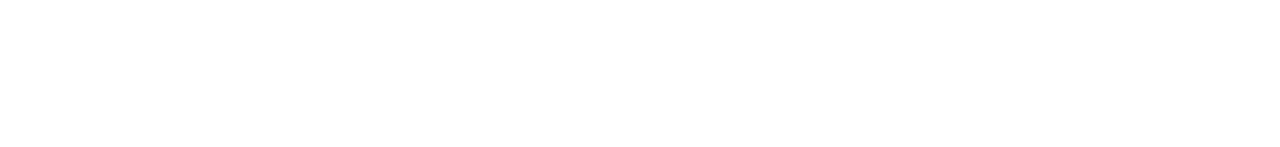
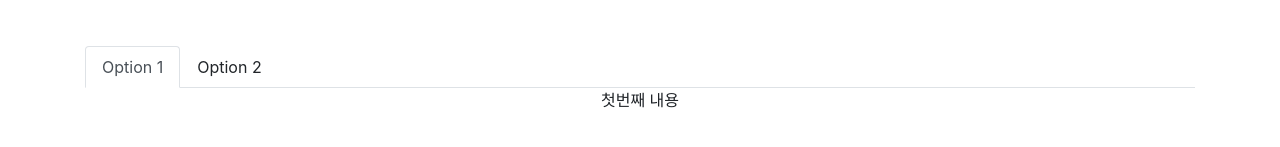
Before and after one commit to bluegmlduf2/reactShop, a React (Create React App) app: page /detail/1 in a window 1280 px wide. Shown: the part 595-742 px from the top of the page. Built offline with nearby package versions, Linux system fonts and the light colour scheme.

Commit message:
0331 탭 , 애니메이션

```diff
--- a/package.json
+++ b/package.json
@@ -15,6 +15,7 @@
     "react-dom": "^17.0.2",
     "react-router-dom": "^5.2.0",
     "react-scripts": "4.0.3",
+    "react-transition-group": "^4.4.1",
     "styled-components": "^5.2.1",
     "web-vitals": "^1.0.1"
   },
--- a/src/Detail.js
+++ b/src/Detail.js
@@ -1,59 +1,64 @@
 /*eslint-disable*/
 //1.컴포넌트 js파일은 파일명 첫글자가 대문자이다 2.컴포넌트사용을위해 리액트라이브러리를 임포트
-import {react,useEffect, useState,useContext} from 'react'; // let {}  = react() ..ES6의 신문법 Rest과 같다. 반환값중에 필요한 값만 변수로 선언하여 사용한다
-import {useHistory,useParams} from 'react-router-dom'//1.페이지이동을위한 리액트 라우터 라이브러리 2.useParams 파라미터의 변수를 가져오기 위한 라이브러리
+import { react, useEffect, useState, useContext } from 'react'; // let {}  = react() ..ES6의 신문법 Rest과 같다. 반환값중에 필요한 값만 변수로 선언하여 사용한다
+import { useHistory, useParams } from 'react-router-dom'//1.페이지이동을위한 리액트 라우터 라이브러리 2.useParams 파라미터의 변수를 가져오기 위한 라이브러리
 import styled from 'styled-components'; //1.styled-components 의 선언
 import './Detail.scss'
-import {sizeContext} from './App.js'//sizeContext 사용하기위해서
+import { sizeContext } from './App.js'//sizeContext 사용하기위해서
+import { Nav } from 'react-bootstrap';
+import {CSSTransition} from 'react-transition-group';
+
 
 function Detail(props) {
     let history = useHistory();//페이지이동라우터 초기화
-    let {id}=useParams();//{:파라미터..}
-    let [chk,chkUpd]=useState(true)
+    let { id } = useParams();//{:파라미터..}
+    let [chk, chkUpd] = useState(true)
+    let [tabBtn, tabBtnUpd] = useState(1)
+    let [tabAni, tabAniUpd] = useState(false)
     /* es6의 find를 사용한 방법
     let 찾은상품 = props.shoes.find(function(상품){
         return 상품.id == id
     });
      */
 
-    let timer=null
+    let timer = null
 
     //HOOK 신문법. 1.컴포넌트가 등장(마운트)될때 & 재렌더링때 사용됨  //주로 AJAX통신을 넣기도함
-    useEffect(()=>{
+    useEffect(() => {
         //settimeOut즉시실행함수
-        timer=(function(){
-            setTimeout(()=>{
+        timer = (function () {
+            setTimeout(() => {
                 chkUpd(false)
-            },3000);
+            }, 3000);
         })()
         //return ()=>{ clearTimeout(타이머) }
     })
 
     //HOOK 신문법. 2.컴포넌트가 사라질(언마운트)때 사용됨
-    useEffect(()=>{
-        return  clearTimeout(timer) //timer해제
+    useEffect(() => {
+        return clearTimeout(timer) //timer해제
         // return function(){
         //     alert('언마우트 HOOK')
         // }
     })
 
     //HOOK 신문법. 3.컴포넌트가 최초 로드될때만 사용됨. 매개변수 useEffect(()=>{},[chk])는 chk가 업데이트될때 실행됨. [] 만 존재할시 최초 로드시에만 사용됨
-    useEffect(()=>{
+    useEffect(() => {
         console.log(1)
-    },[])
+    }, [])
 
     /* styled-components를 사용하면 생기는 이점 1.CSS파일을 찾을 필요가 없다*/
-    let  박스=styled.div`
+    let 박스 = styled.div`
     padding:20px;
     `
-    let 제목=styled.h4`
+    let 제목 = styled.h4`
     font-size: 25px;
-    color:${props=>props.userColor}
+    color:${props => props.userColor}
     `
 
     function changestock() {
-        let deepCopy=[...props.stock_prop]
-        deepCopy[id]=parseInt(props.stock_prop[id])+1
+        let deepCopy = [...props.stock_prop]
+        deepCopy[id] = parseInt(props.stock_prop[id]) + 1
         props.stockUpd_prop(deepCopy)
     }
 
@@ -67,26 +72,39 @@
             </박스>
 
             {/* 아래의 if 문 사용이 좋은 관습 */}
-            <div className="my-alert1" style={chk?{visibility:"visible"}:{visibility:"hidden"}}>
+            <div className="my-alert1" style={chk ? { visibility: "visible" } : { visibility: "hidden" }}>
                 <p>재고가 얼마 남지 않았습니다</p>
             </div>
             <div className="row">
                 <div className="col-md-6">
-                    <img src={"https://codingapple1.github.io/shop/shoes"+(parseInt(id)+1)+".jpg"} width="100%" />
+                    <img src={"https://codingapple1.github.io/shop/shoes" + (parseInt(id) + 1) + ".jpg"} width="100%" />
                 </div>
                 <div className="col-md-6 mt-4">
                     <h4 className="pt-5">{props.detail_prop[id].title}</h4>
                     <p>{props.detail_prop[id].content}</p>
                     <p>{props.detail_prop[id].price}원</p>
-                    <Stock stock_prop={props.stock_prop[id]} stockUpd_prop={props.stockUpd_prop}/>
+                    <Stock stock_prop={props.stock_prop[id]} stockUpd_prop={props.stockUpd_prop} />
                     <Size></Size>
                     <button className="btn btn-danger" onClick={changestock}>주문하기</button>
-                    <button className="btn btn-danger ml-2" onClick={()=>{
+                    <button className="btn btn-danger ml-2" onClick={() => {
                         history.goBack()//뒤로가기
                         //history.push('/')//해당 url로이동
                     }}>뒤로가기</button>
                 </div>
             </div>
+
+            <Nav variant="tabs" defaultActiveKey="link-1" className="mt-5">
+                <Nav.Item>
+                    <Nav.Link eventKey="link-1" onClick={()=>{tabBtnUpd(1);tabAniUpd(false)}}>Option 1</Nav.Link>
+                </Nav.Item>
+                <Nav.Item>
+                    <Nav.Link eventKey="link-2" onClick={()=>{tabBtnUpd(2);tabAniUpd(false)}}>Option 2</Nav.Link>
+                </Nav.Item>
+            </Nav>
+            {/* in={true} => 실행 */}
+            <CSSTransition in={tabAni} classNames="showAni" timeout={500}>
+                <Tabs tabBtn_prop={tabBtn} tabAniUpd_prop={tabAniUpd}/>
+            </CSSTransition>
         </div>
     );
 }
@@ -98,14 +116,27 @@
 }
 
 function Size(params) {
-    let sizeInfo=useContext(sizeContext)
-    let {id}=useParams();//{:파라미터..}
+    let sizeInfo = useContext(sizeContext)
+    let { id } = useParams();//{:파라미터..}
 
-    return  (
+    return (
         <p>사이즈 : {sizeInfo[id].join(',')}</p>
     );
 }
 
+function Tabs(props) {
+    let tabBtn=props.tabBtn_prop
+    let tabAniUpd=props.tabAniUpd_prop
+
+    //클릭시마다 호출 (애니메이션)
+    useEffect(()=>{tabAniUpd(true)})
+
+    if (tabBtn===1) {
+        return (<div>첫번째 내용</div>)
+    } else if(tabBtn===2) {
+        return (<div>두번째 내용</div>)
+    }
+}
 // HOOK -> Trriger
 // class Detail2 extends React.Component {
 //     componentDidMount(){
--- a/src/Detail.scss
+++ b/src/Detail.scss
@@ -55,3 +55,12 @@
         margin-bottom: 0;
     }
 }
+
+.showAni-enter {
+    opacity : 0
+}
+
+.showAni-enter-active {
+    opacity : 1;
+    transition : all 1000ms;
+}
```
Also changed, not shown: 1 other file (tests, documents, lock files or other folders).
